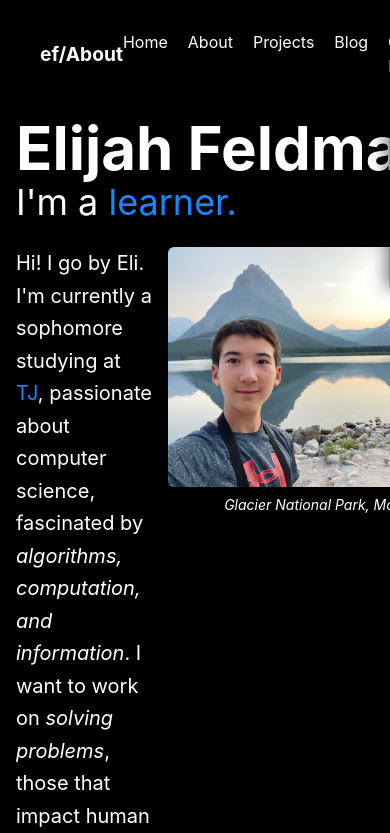
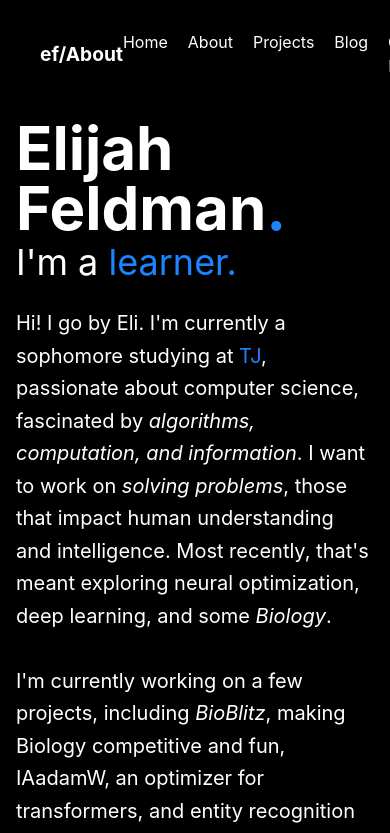
Before and after one commit to ElijahFeldman7/elijahfeldmanweb, a React (Create React App) app: page /about in a window 390 px wide. Shown: the top 833 px of the page. Built offline with nearby package versions, Linux system fonts and the light colour scheme.

Commit message:
mobile friendly about

```diff
--- a/src/pages/About.js
+++ b/src/pages/About.js
@@ -65,7 +65,7 @@ function About() {
           </div>
         </div>
 
-        <div className="flex mt-6 items-start">
+        <div className="flex flex-col md:flex-row mt-6 items-start">
           <div className="flex-1">
             <p className="text-white semi-bold text-xl leading-relaxed">
               Hi! I go by Eli. I'm currently a sophomore studying at <a href="https://www.tjhsst.fcps.edu" className="hover:underline" style={{ color: '#1a85ff' }}>TJ</a>, passionate about computer science, fascinated by <span className="italic">algorithms, computation, and information</span>.
@@ -76,7 +76,7 @@ function About() {
               I'm currently working on a few projects, including <span className="italic">BioBlitz</span>, making Biology competitive and fun, IAadamW, an optimizer for transformers, and entity recognition at <a href="https://gmu.edu" style={{ color: '#1a85ff' }} className="hover:underline">GMU</a>.
             </p>
           </div>
-          <figure className="w-80 ml-4 flex-shrink-0">
+          <figure className="w-full md:w-80 ml-0 md:ml-4 mt-4 md:mt-0 flex-shrink-0">
             <img src="/glacier.jpg" alt="Elijah Feldman" className="fade-in rounded-md" />
             <figcaption className="mt-2 text-center text-white text-sm italic">Glacier National Park, Montana</figcaption>
           </figure>
```
